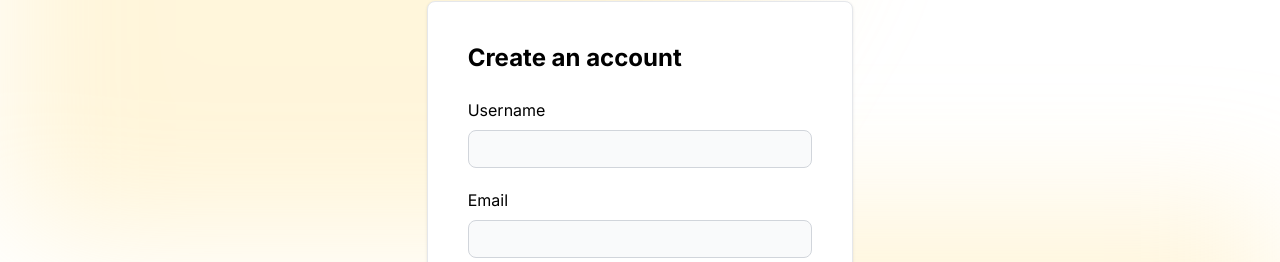
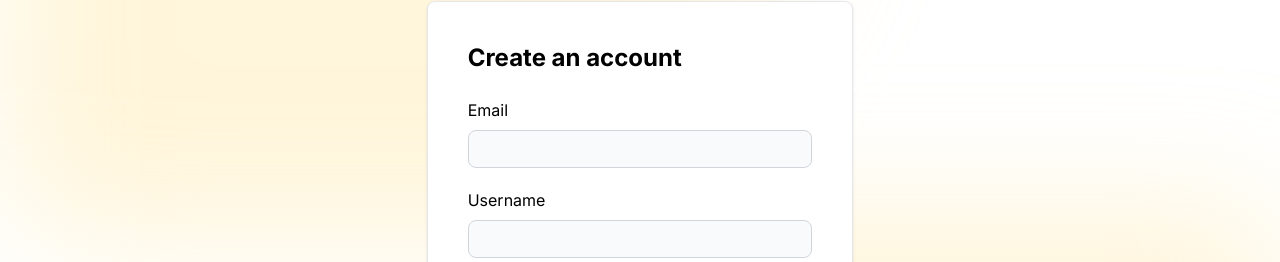
Before and after one commit to nazeern/eureka, a Next.js app: page /sign-up in a window 1280 px wide. Shown: the part 116-378 px from the top of the page. Built offline with nearby package versions, Linux system fonts and the light colour scheme.

Commit message:
Switch email and username on sign up page

```diff
--- a/app/sign-up/page.tsx
+++ b/app/sign-up/page.tsx
@@ -25,6 +25,16 @@ export default function SignupPage({
         <Toast style="error">{error}</Toast>
         <p className="text-2xl font-bold mb-6">Create an account</p>
         <form className="flex flex-col gap-y-2">
+          <label htmlFor="email" className="">
+            Email
+          </label>
+          <input
+            id="email"
+            name="email"
+            type="email"
+            required
+            className="bg-gray-50 border border-gray-300 text-gray-900 sm:text-sm rounded-lg p-2 mb-3"
+          />
           <label htmlFor="username" className="">
             Username
           </label>
@@ -32,16 +42,6 @@ export default function SignupPage({
             id="username"
             name="username"
             type="text"
-            required
-            className="bg-gray-50 border border-gray-300 text-gray-900 sm:text-sm rounded-lg p-2 mb-3"
-          />
-          <label htmlFor="email" className="">
-            Email
-          </label>
-          <input
-            id="email"
-            name="email"
-            type="email"
             required
             className="bg-gray-50 border border-gray-300 text-gray-900 sm:text-sm rounded-lg p-2 mb-3"
           />
```
